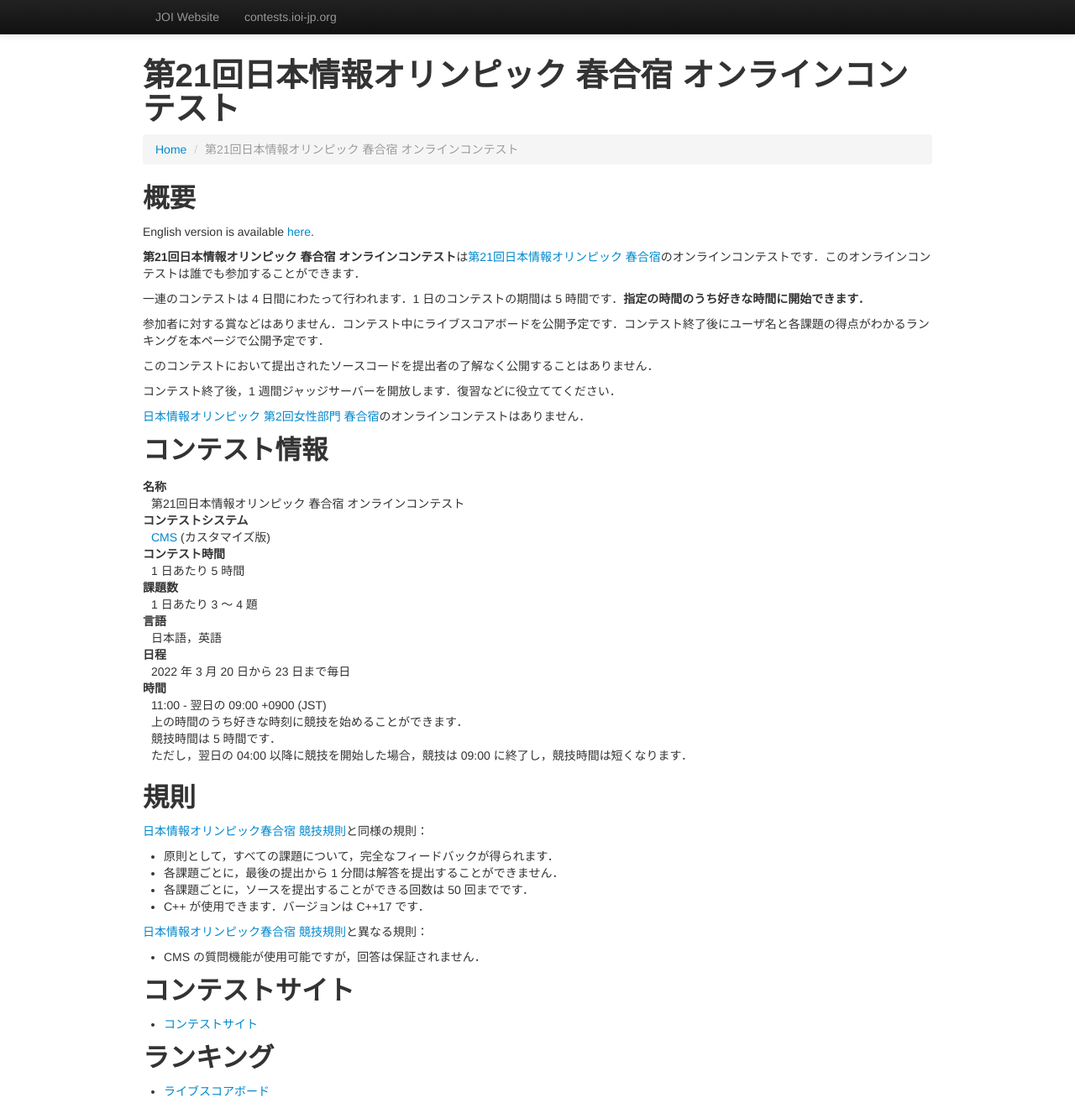
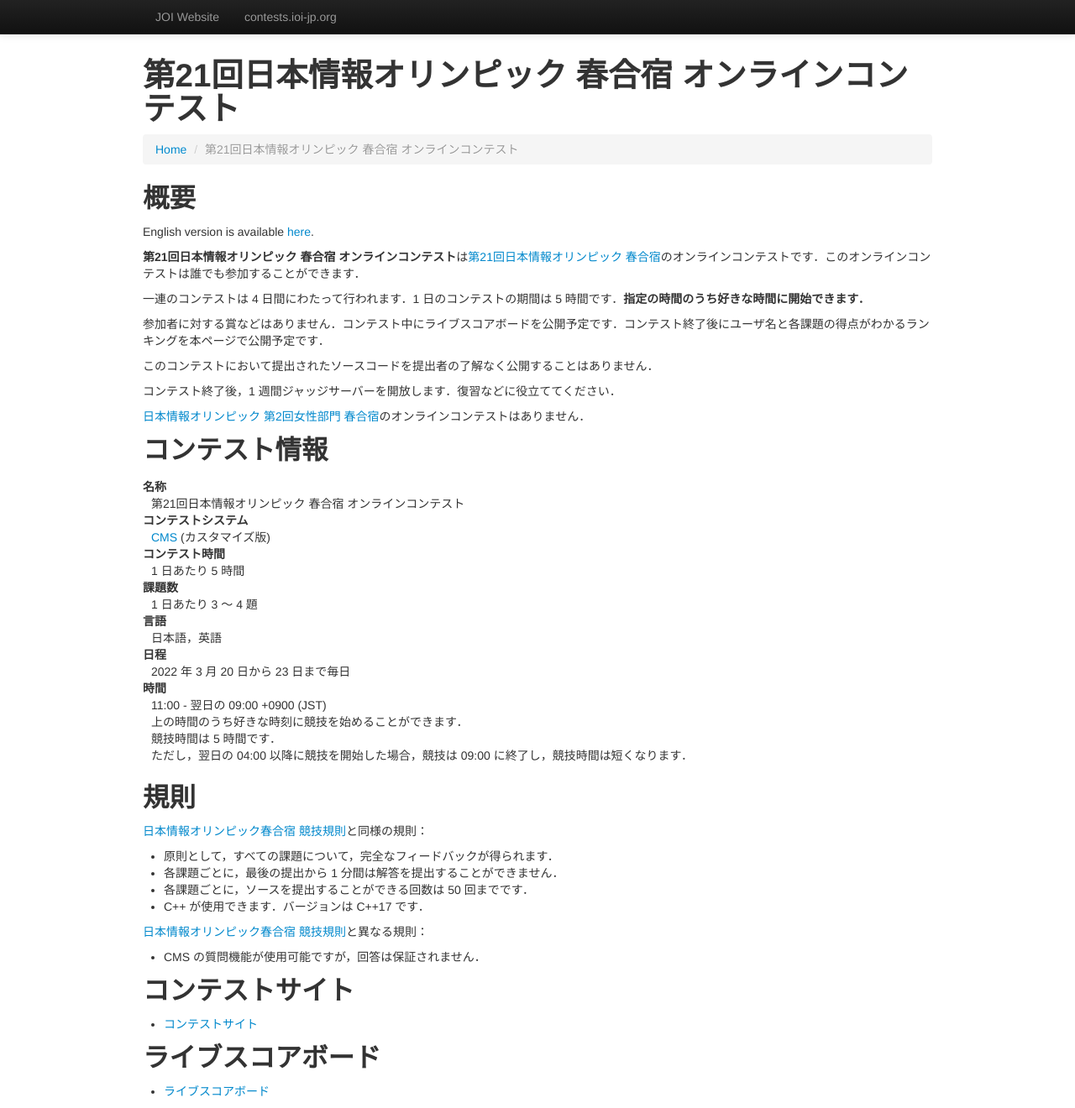
Before and after one commit to jcioi/joi-contests-site, a Jekyll site: the page built from joi-sp-2022/index.md, in a window 1280 px wide and 1320 px high. Shown: the whole window at 84% size. Built offline with Jekyll 4.4.1, drawn with Linux system fonts in a browser that asks for light colours.

Commit message:
fix joi-sp-2022

```diff
--- a/joi-sp-2022/index.md
+++ b/joi-sp-2022/index.md
@@ -69,6 +69,6 @@ English version is available [here](./index-en.html).
 
 - [コンテストサイト](https://cms.ioi-jp.org)
 
-## ランキング
+## ライブスコアボード
 
 - [ライブスコアボード](https://ranking.cms.ioi-jp.org)
```
